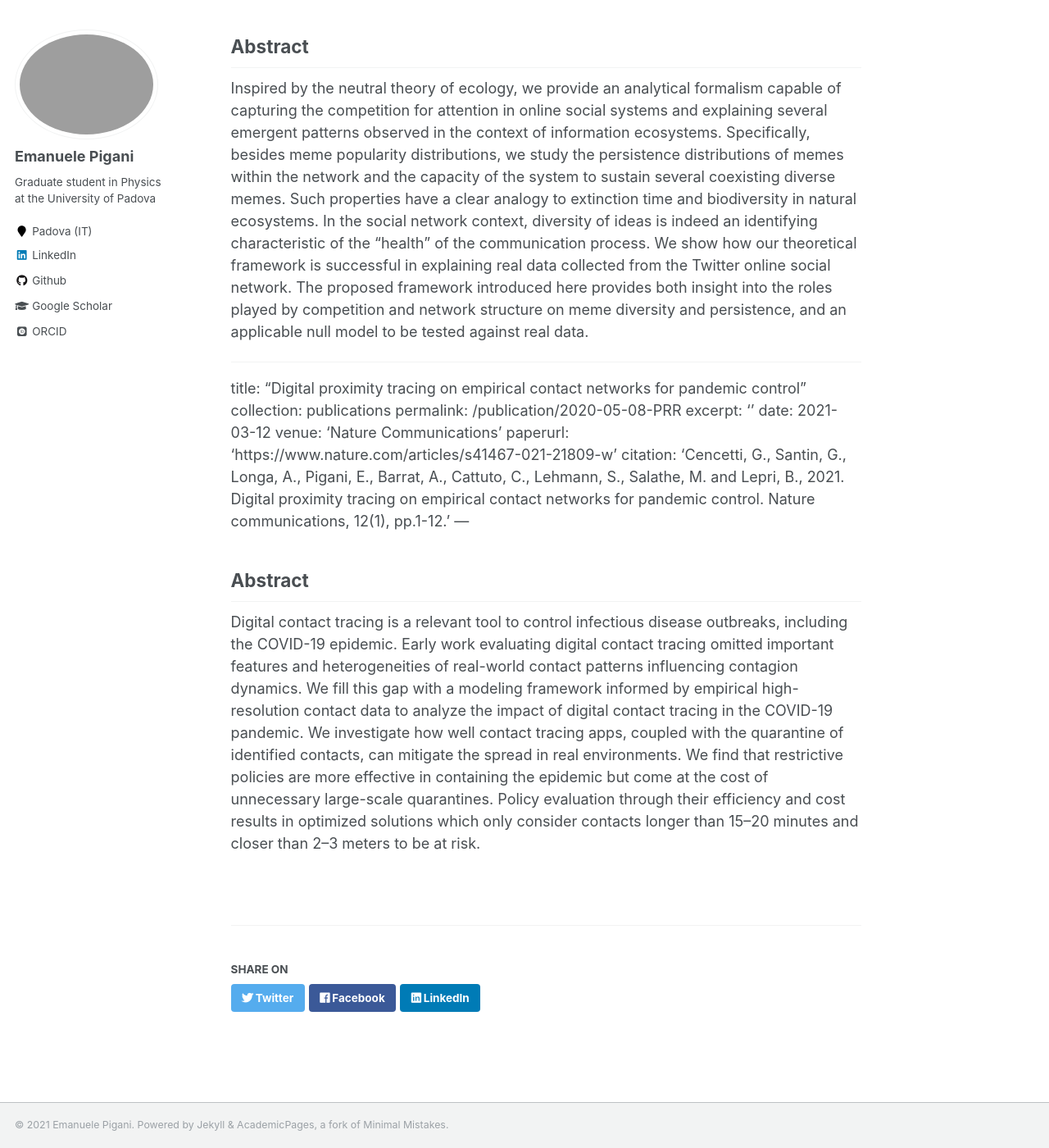
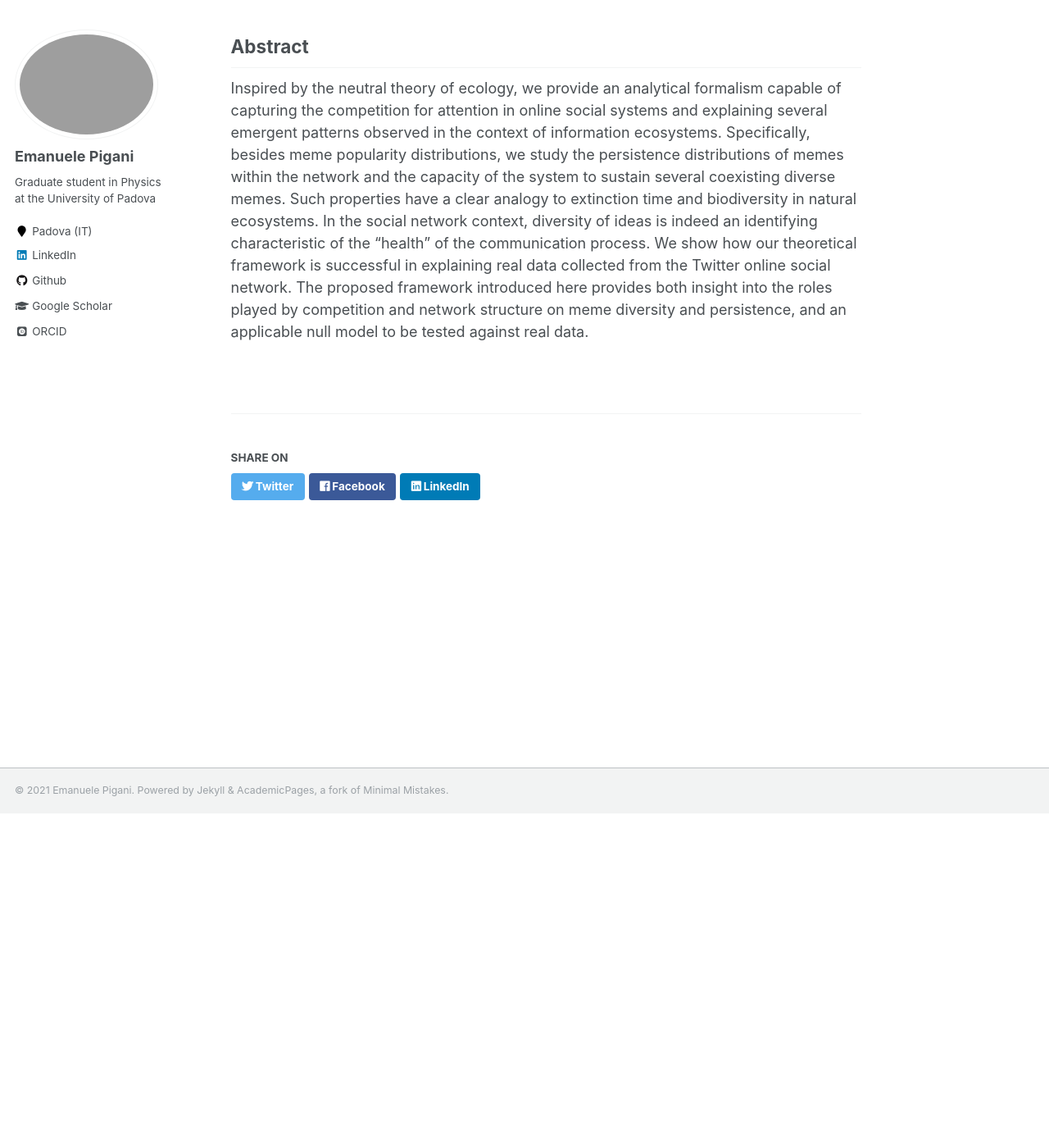
Before and after one commit to epigani/epigani.github.io, a Jekyll site: the page built from _publications/2020-05-08-PRR.md, in a window 1280 px wide and 1400 px high, scrolled down 408 px. Shown: the whole window at 82% size. Built offline with Jekyll 4.4.1, drawn with Linux system fonts in a browser that asks for light colours; some web fonts are replaced.

Commit message:
Update 2020-05-08-PRR.md

```diff
--- a/_publications/2020-05-08-PRR.md
+++ b/_publications/2020-05-08-PRR.md
@@ -11,18 +11,3 @@ citation: 'Plata, C.A., Pigani, E., Azaele, S., Calleja-Solanas, V., Palazzi, M.
 
 ## Abstract
 Inspired by the neutral theory of ecology, we provide an analytical formalism capable of capturing the competition for attention in online social systems and explaining several emergent patterns observed in the context of information ecosystems. Specifically, besides meme popularity distributions, we study the persistence distributions of memes within the network and the capacity of the system to sustain several coexisting diverse memes. Such properties have a clear analogy to extinction time and biodiversity in natural ecosystems. In the social network context, diversity of ideas is indeed an identifying characteristic of the “health” of the communication process. We show how our theoretical framework is successful in explaining real data collected from the Twitter online social network. The proposed framework introduced here provides both insight into the roles played by competition and network structure on meme diversity and persistence, and an applicable null model to be tested against real data.
-
-
----
-title: "Digital proximity tracing on empirical contact networks for pandemic control"
-collection: publications
-permalink: /publication/2020-05-08-PRR
-excerpt: ''
-date: 2021-03-12
-venue: 'Nature Communications'
-paperurl: 'https://www.nature.com/articles/s41467-021-21809-w'
-citation: 'Cencetti, G., Santin, G., Longa, A., Pigani, E., Barrat, A., Cattuto, C., Lehmann, S., Salathe, M. and Lepri, B., 2021. Digital proximity tracing on empirical contact networks for pandemic control. Nature communications, 12(1), pp.1-12.'
----
-
-## Abstract
-Digital contact tracing is a relevant tool to control infectious disease outbreaks, including the COVID-19 epidemic. Early work evaluating digital contact tracing omitted important features and heterogeneities of real-world contact patterns influencing contagion dynamics. We fill this gap with a modeling framework informed by empirical high-resolution contact data to analyze the impact of digital contact tracing in the COVID-19 pandemic. We investigate how well contact tracing apps, coupled with the quarantine of identified contacts, can mitigate the spread in real environments. We find that restrictive policies are more effective in containing the epidemic but come at the cost of unnecessary large-scale quarantines. Policy evaluation through their efficiency and cost results in optimized solutions which only consider contacts longer than 15–20 minutes and closer than 2–3 meters to be at risk.
```
